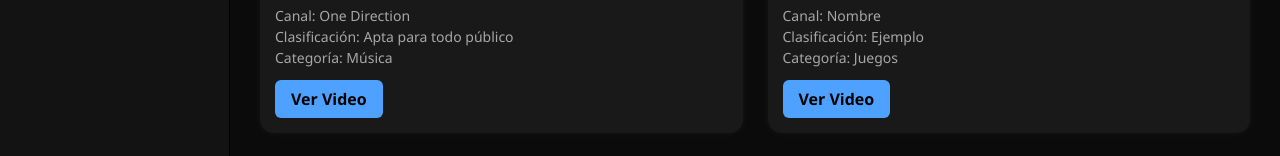
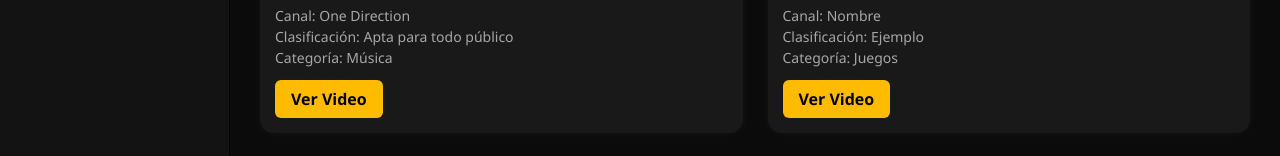
Before and after one commit to Clippy-Viral/Clippy-Viral, a plain HTML site: page main.html in a window 1280 px wide. Shown: the part 314-470 px from the top of the page. Drawn offline with Linux system fonts and the light colour scheme.

Commit message:
Update main.html

```diff
--- a/main.html
+++ b/main.html
@@ -3,7 +3,7 @@
 <head>
 <meta charset="UTF-8">
 <meta name="viewport" content="width=device-width, initial-scale=1.0">
-<title>Galería de Videos</title>
+<title>Clippy Viral</title>
 
 <style>
     /* ------ COLORES PRINCIPALES ------ */
@@ -13,7 +13,7 @@
         --card:#191919;
         --text:#efefef;
         --sub:#a7a7a7;
-        --accent:#4ea1ff;
+        --accent:#ffbb00;
     }
 
     body{
```
